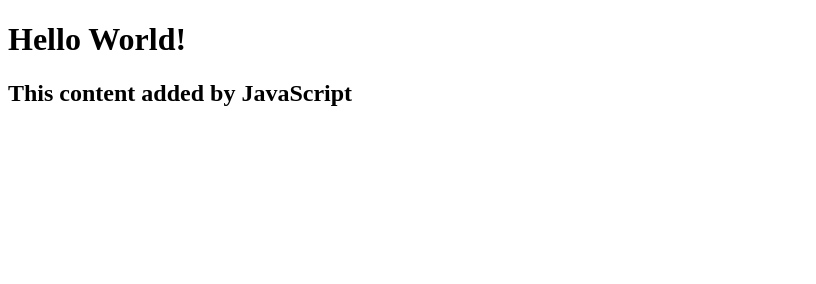
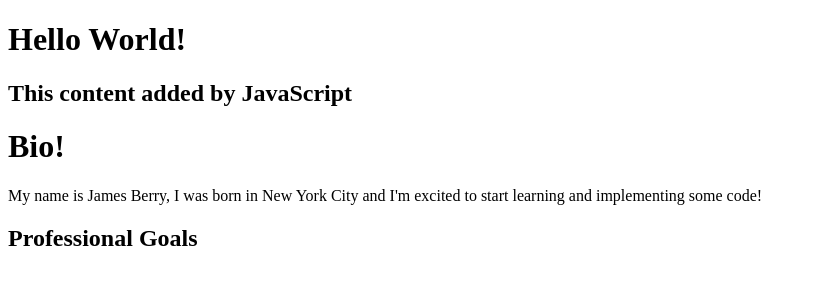
Before and after one commit to JamesRynnBerry/GitHubClub, a plain HTML site: page index.html in a window 1280 px wide. Shown: the whole page, without its empty margins (0-816 px from the left). Drawn offline with Linux system fonts and the light colour scheme.

Commit message:
add script.js, connect to index.html

```diff
--- a/index.html
+++ b/index.html
@@ -9,5 +9,8 @@
   <body>
     <h1>Hello World!</h1>
     <script src="script.js"></script>
+    <h1>Bio!</h1>
+    <p>My name is James Berry, I was born in New York City and I'm excited to start learning and implementing some code!</p>
+    <h2>Professional Goals</h2>
   </body>
 </html>
```
